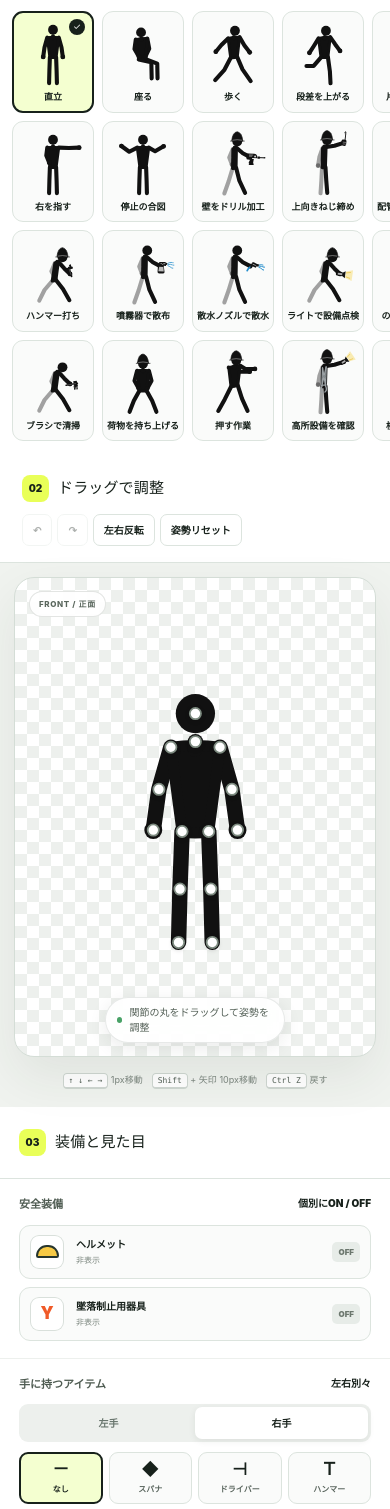
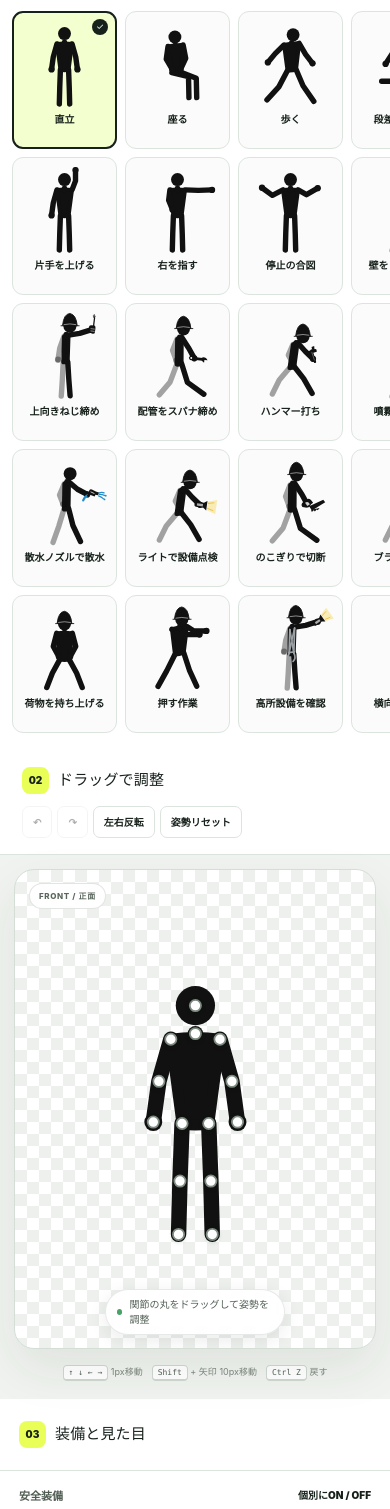
Before and after one commit to Taguchi-1989/Pict, a Next.js app: page / in a window 390 px wide. Shown: the part 187-1696 px from the top of the page. Built offline with nearby package versions, Linux system fonts and the light colour scheme.

Commit message:
Curate work presets and refine tool pictograms

```diff
--- a/app/globals.css
+++ b/app/globals.css
@@ -113,7 +113,7 @@ button { color: inherit; }
 
 .preset-grid {
   display: grid;
-  grid-template-columns: repeat(3, minmax(0, 1fr));
+  grid-template-columns: repeat(2, minmax(0, 1fr));
   gap: 8px;
   max-height: calc(100vh - 180px);
   padding: 9px 12px 18px;
@@ -133,7 +133,7 @@ button { color: inherit; }
 .preset-card.active { border: 2px solid var(--ink); background: #f4ffd0; padding: 5px 3px 7px; }
 .preset-card.active::after { content: "✓"; position: absolute; top: 6px; right: 7px; display: grid; width: 16px; height: 16px; place-items: center; border-radius: 50%; background: var(--ink); color: #fff; font-size: 9px; }
 .preset-card svg { display: block; width: 100%; aspect-ratio: 1 / 1.05; }
-.preset-card span { display: block; overflow: hidden; text-overflow: ellipsis; white-space: nowrap; font-size: 9px; font-weight: 700; }
+.preset-card span { display: block; min-height: 2.7em; font-size: 10px; font-weight: 750; line-height: 1.35; }
 
 .editor-heading { padding-left: 22px; padding-right: 22px; }
 .history-actions { display: flex; gap: 5px; }
@@ -252,10 +252,10 @@ kbd { padding: 2px 5px; border: 1px solid #cfd7d1; border-bottom-width: 2px; bor
 .option-toggle i { padding: 4px 6px; border-radius: 5px; background: #e7ece8; color: #6c776e; font-size: 8px; font-style: normal; font-weight: 900; }
 .option-toggle.active i { background: var(--ink); color: var(--accent); }
 .option-icon { display: grid; width: 34px; height: 34px; place-items: center; border-radius: 9px; background: #fff; box-shadow: inset 0 0 0 1px #d9e0db; }
-.helmet-icon::before { content: ""; width: 23px; height: 13px; border: 2px solid #26352d; border-radius: 14px 14px 3px 3px; background: #f6c945; }
-.harness-icon { color: #f05a28; font-size: 17px; font-weight: 900; }
+.helmet-icon::before { content: ""; width: 23px; height: 13px; border: 2px solid #111; border-radius: 14px 14px 3px 3px; background: #111; }
+.harness-icon { color: #92999c; font-size: 17px; font-weight: 900; }
 .hand-select { margin-bottom: 10px; }
-.item-grid { display: grid; grid-template-columns: repeat(3, 1fr); gap: 6px; }
+.item-grid { display: grid; grid-template-columns: repeat(3, 1fr); gap: 6px; max-height: 195px; overflow-y: auto; padding-right: 3px; }
 .item-button {
   display: grid;
   min-height: 52px;
@@ -312,7 +312,7 @@ button:focus-visible, input:focus-visible, .joint-handle:focus-visible { outline
   .button.secondary { display: none; }
   .workspace { display: flex; flex-direction: column; }
   .preset-panel, .settings-panel { border: 0; }
-  .preset-grid { grid-template-columns: repeat(5, minmax(82px, 1fr)); max-height: none; overflow-x: auto; }
+  .preset-grid { grid-template-columns: repeat(4, minmax(105px, 1fr)); max-height: none; overflow-x: auto; }
   .preset-card svg { aspect-ratio: 1; }
   .editor-panel { min-height: 620px; }
   .editor-heading { flex-direction: column; align-items: flex-start; }
@@ -327,7 +327,7 @@ button:focus-visible, input:focus-visible, .joint-handle:focus-visible { outline
 @media (max-width: 520px) {
   .settings-panel { display: block; }
   .settings-panel .panel-heading { display: flex; }
-  .item-grid { grid-template-columns: repeat(4, 1fr); }
+  .item-grid { grid-template-columns: repeat(3, 1fr); }
 }
 
 @media (prefers-reduced-motion: reduce) {
```
